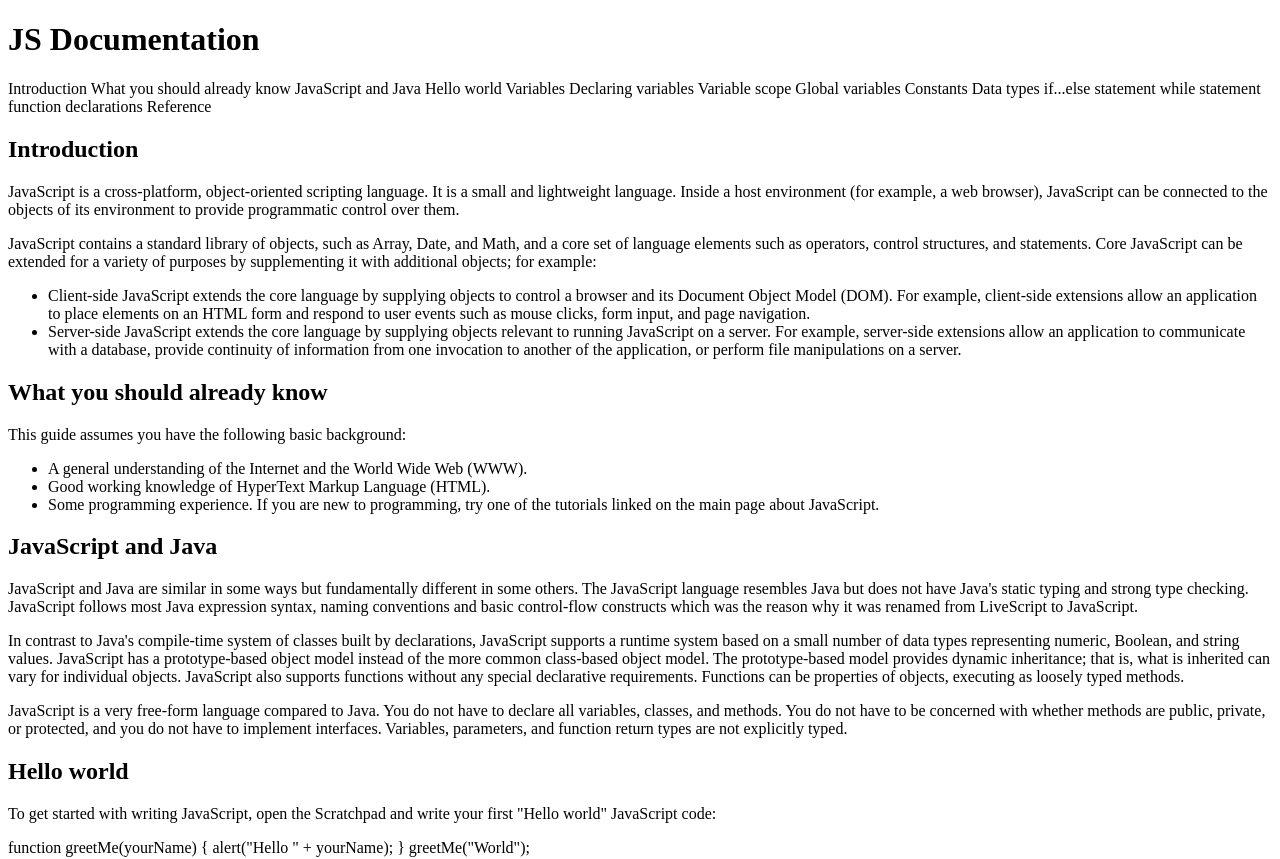
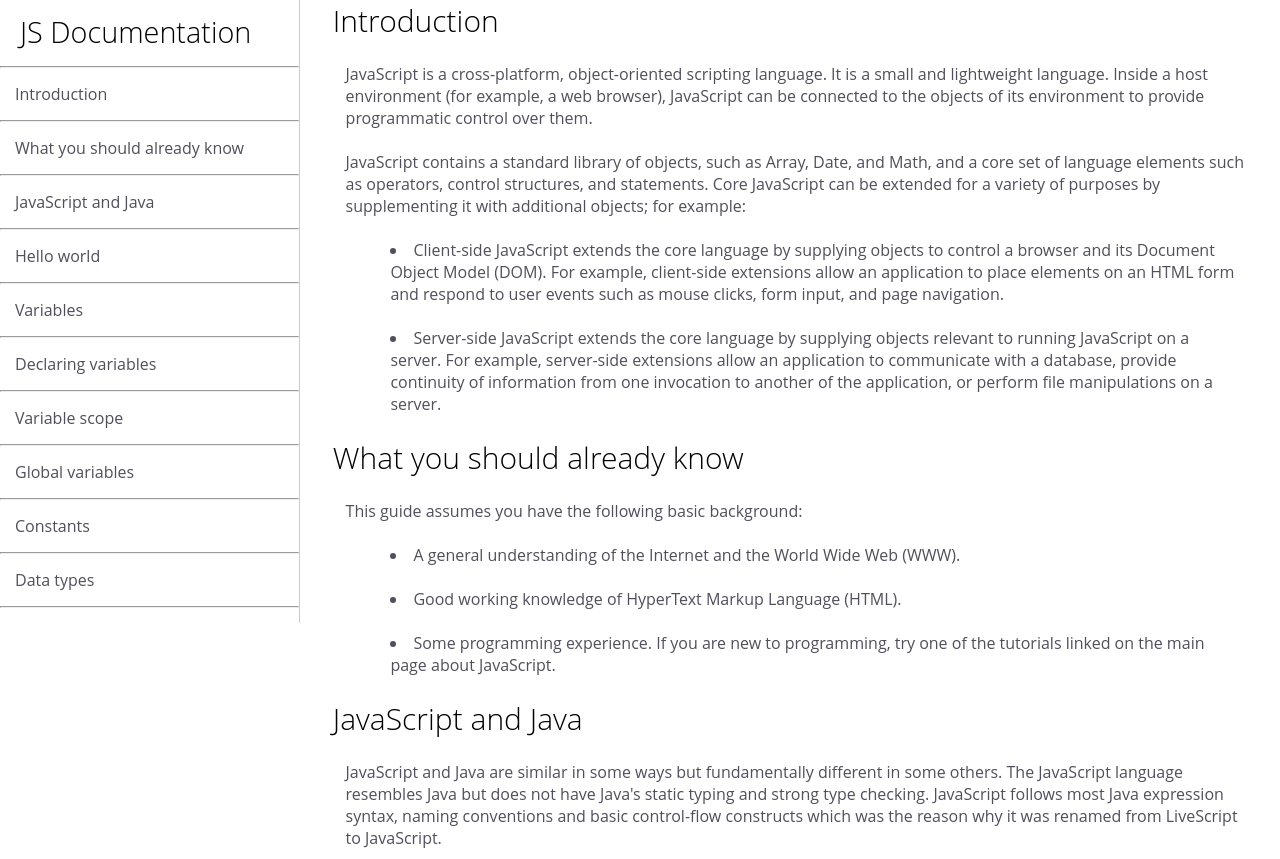
Before and after one commit to mvfasatresor/Technical-Documentation, a plain HTML site: page index.html in a window 1280 px wide. Shown: the top 859 px of the page. Drawn offline with Linux system fonts and the light colour scheme; a script that the page names is missing.

Commit message:
div,li,ul

```diff
--- a/index.html
+++ b/index.html
@@ -10,283 +10,323 @@
 </head>
 <body>
     <!-- scrollable content -->
-    <div class="container">
+    <div class=" scrollable-container">
         <h1 id="jsdocument"> JS Documentation</h1>
-        <span> Introduction</span>
-        <span> What you should already know</span>
-        <span> JavaScript and Java</span>
-        <span> Hello world</span>
-        <span> Variables</span>
-        <span> Declaring variables</span>
-        <span>Variable scope</span>
-        <span>Global variables</span>
-        <span>Constants</span>
-        <span>Data types</span>
-        <span>if...else statement</span>
-        <span>while statement</span>
-        <span>function declarations</span>
-        <span>Reference</span>
+        <br>
+        <br>
+        <br>
+
+        <hr>
+        <span class="js"> Introduction</span>
+        <hr>
+        <span class="js"> What you should already know</span>
+        <hr>
+        <span class="js"> JavaScript and Java</span>
+        <hr>
+        <span class="js"> Hello world</span>
+        <hr>
+        <span class="js"> Variables</span>
+        <hr>
+        <span class="js"> Declaring variables</span>
+        <hr>
+        <span class="js">Variable scope</span>
+        <hr>
+        <span class="js">Global variables</span>
+        <hr>
+        <span class="js">Constants</span>
+        <hr>
+        <span class="js">Data types</span>
+        <hr>
+        <span class="js">if...else statement</span>
+        <hr>
+        <span class="js">while statement</span>
+        <hr>
+        <span class="js">function declarations</span>
+        <hr>
+        <span class="js">Reference</span>
+
 
     </div>
 
     <section>
         <!-- Introduction -->
         <h1 id="introduction"> Introduction</h1>
+       <br>
+        <p> JavaScript is a cross-platform, object-oriented scripting language. It is a small and lightweight language. Inside a host environment (for example, a web browser), JavaScript can be connected to the objects of its environment to provide programmatic control over them.</p>
+       <br>
+        <p> JavaScript contains a standard library of objects, such as Array, Date, and Math, and a core set of language elements such as operators, control structures, and statements. Core JavaScript can be extended for a variety of purposes by supplementing it with additional objects; for example:</p>
+       <br>
 
-        <p> JavaScript is a cross-platform, object-oriented scripting language. It is a small and lightweight language. Inside a host environment (for example, a web browser), JavaScript can be connected to the objects of its environment to provide programmatic control over them.</p>
+            <li>Client-side JavaScript extends the core language by supplying objects to control a browser and its Document Object Model (DOM). For example, client-side extensions allow an application to place elements on an HTML form and respond to user events such as mouse clicks, form input, and page navigation.</li>
+           <br>
+            <li>Server-side JavaScript extends the core language by supplying objects relevant to running JavaScript on a server. For example, server-side extensions allow an application to communicate with a database, provide continuity of information from one invocation to another of the application, or perform file manipulations on a server.</li>
 
-        <p> JavaScript contains a standard library of objects, such as Array, Date, and Math, and a core set of language elements such as operators, control structures, and statements. Core JavaScript can be extended for a variety of purposes by supplementing it with additional objects; for example:</p>
-
-        <ul>
-            <li>Client-side JavaScript extends the core language by supplying objects to control a browser and its Document Object Model (DOM). For example, client-side extensions allow an application to place elements on an HTML form and respond to user events such as mouse clicks, form input, and page navigation.</li>
-            <li>Server-side JavaScript extends the core language by supplying objects relevant to running JavaScript on a server. For example, server-side extensions allow an application to communicate with a database, provide continuity of information from one invocation to another of the application, or perform file manipulations on a server.</li>
-        </ul>
-
+       <br>
         <!-- What you should already know -->
         <h1 id="Whatyoushouldalreadyknow"> What you should already know</h1>
+       <br>
+        <p> This guide assumes you have the following basic background:</p>
+       <br>
 
-        <p> This guide assumes you have the following basic background:</p>
+            <li>A general understanding of the Internet and the World Wide Web (WWW).</li>
+           <br>
+            <li> Good working knowledge of HyperText Markup Language (HTML).</li>
+            <br>
+            <li> Some programming experience. If you are new to programming, try one of the tutorials linked on the main page about JavaScript.</li>
 
-        <ul>
-            <li>A general understanding of the Internet and the World Wide Web (WWW).</li>
-            <li> Good working knowledge of HyperText Markup Language (HTML).</li>
-            <li> Some programming experience. If you are new to programming, try one of the tutorials linked on the main page about JavaScript.</li>
-        </ul>
-
+       <br>
         <!-- JavaScript and Java -->
         <h1 id="javascriptandjava"> JavaScript and Java</h1>
-
+       <br>
         <p>JavaScript and Java are similar in some ways but fundamentally different in some others. The JavaScript language resembles Java but does not have Java's static typing and strong type checking. JavaScript follows most Java expression syntax, naming conventions and basic control-flow constructs which was the reason why it was renamed from LiveScript to JavaScript.</p>
-
+       <br>
         <p>In contrast to Java's compile-time system of classes built by declarations, JavaScript supports a runtime system based on a small number of data types representing numeric, Boolean, and string values. JavaScript has a prototype-based object model instead of the more common class-based object model. The prototype-based model provides dynamic inheritance; that is, what is inherited can vary for individual objects. JavaScript also supports functions without any special declarative requirements. Functions can be properties of objects, executing as loosely typed methods.</p>
-
+       <br>
         <p> JavaScript is a very free-form language compared to Java. You do not have to declare all variables, classes, and methods. You do not have to be concerned with whether methods are public, private, or protected, and you do not have to implement interfaces. Variables, parameters, and function return types are not explicitly typed.</p>
-
+        <br>
         <!-- Hello world -->
         <h1 id="Helloworld"> Hello world</h1>
-
+       <br>
         <p>To get started with writing JavaScript, open the Scratchpad and write your first "Hello world" JavaScript code:</p>
-
-        <div>
+       <br>
+        <div id="codes">
             <span>function greetMe(yourName) { alert("Hello " + yourName); }
-                greetMe("World");</span>
+                <br>
+                greetMe("World");></span>
         </div>
-
+       <br>
         <p> Select the code in the pad and hit Ctrl+R to watch it unfold in your browser!</p>
-
+        <br>
         <!-- Variables -->
          <h1 id="Variables"> Variables</h1>
-
+       <br>
          <p>You use variables as symbolic names for values in your application. The names of variables, called identifiers, conform to certain rules.</p>
-
+       <br>
          <p>A JavaScript identifier must start with a letter, underscore (_), or dollar sign ($); subsequent characters can also be digits (0-9). Because JavaScript is case sensitive, letters include the characters "A" through "Z" (uppercase) and the characters "a" through "z" (lowercase).</p>
-
+       <br>
          <p>You can use ISO 8859-1 or Unicode letters such as å and ü in identifiers. You can also use the Unicode escape sequences as characters in identifiers. Some examples of legal names are Number_hits, temp99, and _name.</p>
-
+       <br>
          <!-- Declaring variables -->
           <h1 id="Declaringvariables"> Declaring variables</h1>
-
+       <br>
           <p>You can declare a variable in three ways:</p>
-
+       <br>
           <p>With the keyword var. For example,</p>
-
-          <div>
-            <span> var x = 42.</span>
+       <br>
+          <div id="codes">
+            <span>var x = 42.</span>
           </div>
-
+       <br>
           <p>This always declares a global variable. It generates a strict JavaScript warning. You shouldn't use this variant.</p>
-
+       <br>
           <p>With the keyword let. For example,</p>
-
-          <div>
-            <span> let y = 13.</span>
-
-          </div>
-
+       <br>
+          <div id="codes">
+            <span>let y = 13.</span>
+         </div>
+        <br>
           <p>This syntax can be used to declare a block scope local variable. See Variable scope below.</p>
-
+       <br>
 
           <!-- Variable scope -->
          <h1 id="Variablescope"> Variable scope</h1>
-
+       <br>
          <p>When you declare a variable outside of any function, it is called a global variable, because it is available to any other code in the current document. When you declare a variable within a function, it is called a local variable, because it is available only within that function.</p>
-
+        <br>
          <p>JavaScript before ECMAScript 2015 does not have block statement scope; rather, a variable declared within a block is local to the function (or global scope) that the block resides within. For example the following code will log 5, because the scope of x is the function (or global context) within which x is declared, not the block, which in this case is an if statement.</p>
-
-         <div>
+        <br>
+         <div id="codes">
             <span>if (true) { var x = 5; } console.log(x); // 5</span>
          </div>
-
+       <br>
          <p>This behavior changes, when using the let declaration introduced in ECMAScript 2015.</p>
-
-         <div>
-            <span> if (true) { let y = 5; } console.log(y); // ReferenceError: y is
-                not defined</span>
+        <br>
+         <div id="codes">
+            <span>if (true) { let y = 5; } console.log(y); // ReferenceError: y is not defined</span>
          </div>
+       <br>
 
          <!-- Global variables -->
          <h1 id="Globalvariables"> Global variables</h1>
-
+       <br>
          <p>Global variables are in fact properties of the global object. In web pages the global object is window, so you can set and access global variables using the window.variable syntax.</p>
-
+        <br>
          <p>Consequently, you can access global variables declared in one window or frame from another window or frame by specifying the window or frame name. For example, if a variable called phoneNumber is declared in a document, you can refer to this variable from an iframe as parent.phoneNumber.</p>
-
+        <br>
          <!-- Constants -->
          <h1 id="Constants">Constants</h1>
-
+        <br>
          <p>You can create a read-only, named constant with the const keyword. The syntax of a constant identifier is the same as for a variable identifier: it must start with a letter, underscore or dollar sign and can contain alphabetic, numeric, or underscore characters.</p>
-
-         <div>
-            <span> const PI = 3.14;</span>
+        <br>
+         <div id="codes">
+            <span>const PI = 3.14;</span>
          </div>
-
+        <br>
          <p>A constant cannot change value through assignment or be re-declared while the script is running. It has to be initialized to a value.</p>
-
+        <br>
          <p>The scope rules for constants are the same as those for let block scope variables. If the const keyword is omitted, the identifier is assumed to represent a variable.</p>
-
+        <br>
          <p>You cannot declare a constant with the same name as a function or variable in the same scope. For example:</p>
-
-         <div>
-            <span> // THIS WILL CAUSE AN ERROR function f() {}; const f = 5; // THIS
+        <br>
+         <div id="codes">
+            <span>// THIS WILL CAUSE AN ERROR function f() {}; const f = 5; // THIS
+                <br>
                 WILL CAUSE AN ERROR ALSO function f() { const g = 5; var g;
+                <br>
                 //statements }</span>
          </div>
-
+        <br>
          <p>However, object attributes are not protected, so the following statement is executed without problems.</p>
-
-         <div>
+        <br>
+         <div id="codes">
             <span>const MY_OBJECT = {"key": "value"}; MY_OBJECT.key =
+                <br>
                 "otherValue";</span>
          </div>
-
+       <br>
          <!-- Data types -->
           <h1 id="Data types">Data types</h1>
+       <br>
+          <p>The latest ECMAScript standard defines seven data types:</p>
+        <br>
 
-          <p>The latest ECMAScript standard defines seven data types:</p>
+            <li>Six data types that are primitives:</li>
 
-          <ul>
-            <li>Six data types that are primitives:</li>
-          </ul>
+        <br>
 
-          <ul>
             <li>Boolean. true and false.</li>
+            <br>
             <li>null. A special keyword denoting a null value. Because JavaScript is case-sensitive, null is not the same as Null, NULL, or any other variant.</li>
+            <br>
             <li> undefined. A top-level property whose value is undefined.</li>
+            <br>
             <li>Number. 42 or 3.14159.</li>
+            <br>
             <li>String. "Howdy"</li>
+            <br>
             <li>Symbol (new in ECMAScript 2015). A data type whose instances are unique and immutable.</li>
-          </ul>
 
-          <ul>
+        <br>
+
             <li>and Object</li>
-          </ul>
 
+        <br>
           <p>Although these data types are a relatively small amount, they enable you to perform useful functions with your applications. Objects and functions are the other fundamental elements in the language. You can think of objects as named containers for values, and functions as procedures that your application can perform.</p>
-
+<br>
           <!-- if...else statement -->
            <h1 id="if...else statement">if...else statement</h1>
-
+    <br>
            <p>Use the if statement to execute a statement if a logical condition is true. Use the optional else clause to execute a statement if the condition is false. An if statement looks as follows:</p>
-
-           <div>
+        <br>
+           <div id="codes">
             <span>if (condition) { statement_1; } else { statement_2; }</span>
            </div>
-
+        <br>
            <p>condition can be any expression that evaluates to true or false. See Boolean for an explanation of what evaluates to true and false. If condition evaluates to true, statement_1 is executed; otherwise, statement_2 is executed. statement_1 and statement_2 can be any statement, including further nested if statements.</p>
-
+        <br>
            <p>You may also compound the statements using else if to have multiple conditions tested in sequence, as follows:</p>
-
-           <div>
+        <br>
+           <div id="codes">
             <span>if (condition_1) { statement_1; } else if (condition_2) {
+               <br>
                 statement_2; } else if (condition_n) { statement_n; } else {
-                statement_last; }</span>
+               <br>
+                    statement_last; }</span>
            </div>
-
+        <br>
            <p>In the case of multiple conditions only the first logical condition which evaluates to true will be executed. To execute multiple statements, group them within a block statement ({ ... }) . In general, it's good practice to always use block statements, especially when nesting if statements:</p>
-
-           <div>
-            <span> if (condition) { statement_1_runs_if_condition_is_true;
+        <br>
+           <div id="codes">
+            <span>if (condition) { statement_1_runs_if_condition_is_true;
+               <br>
                 statement_2_runs_if_condition_is_true; } else {
+                <br>
                 statement_3_runs_if_condition_is_false;
+                <br>
                 statement_4_runs_if_condition_is_false; }</span>
            </div>
-
+        <br>
            <p>It is advisable to not use simple assignments in a conditional expression, because the assignment can be confused with equality when glancing over the code. For example, do not use the following code:</p>
-
-           <div>
+        <br>
+           <div id="codes">
             <span>if (x = y) { /* statements here */ }</span>
            </div>
-
+        <br>
            <p>If you need to use an assignment in a conditional expression, a common practice is to put additional parentheses around the assignment. For example:</p>
-
-           <div>
+        <br>
+           <div id="codes">
             <span>if ((x = y)) { /* statements here */ }</span>
            </div>
-
+<br>
            <!-- while statement -->
             <h1 id="while statement">while statement</h1>
+    <br>
             <p>A while statement executes its statements as long as a specified condition evaluates to true. A while statement looks as follows:</p>
-
-            <div>
+        <br>
+            <div id="codes">
                 <span>while (condition) statement</span>
             </div>
-
+            <br>
             <p>If the condition becomes false, statement within the loop stops executing and control passes to the statement following the loop.</p>
-
+            <br>
             <p>The condition test occurs before statement in the loop is executed. If the condition returns true, statement is executed and the condition is tested again. If the condition returns false, execution stops and control is passed to the statement following while.</p>
-
+           <br>
             <p>To execute multiple statements, use a block statement ({ ... }) to group those statements.</p>
-
+            <br>
             <p>Example:</p>
-
+            <br>
             <p>The following while loop iterates as long as n is less than three:</p>
-
-            <div>
+            <br>
+            <div id="codes">
                 <span>var n = 0; var x = 0; while (n < 3) { n++; x += n; }</span>
             </div>
+            <br>
+            <p> With each iteration, the loop increments n and adds that value to x. Therefore, x and n take on the following values:</p>
+           <br>
 
-            <p> With each iteration, the loop increments n and adds that value to x. Therefore, x and n take on the following values:</p>
+                <li>After the first pass: n = 1 and x = 1</li>
+               <br>
+                <li>After the second pass: n = 2 and x = 3</li>
+                <br>
+                <li>After the third pass: n = 3 and x = 6</li>
 
-            <ul>
-                <li>After the first pass: n = 1 and x = 1</li>
-                <li>After the second pass: n = 2 and x = 3</li>
-                <li>After the third pass: n = 3 and x = 6</li>
-            </ul>
-
+           <br>
             <p>After completing the third pass, the condition n < 3 is no longer true, so the loop terminates.</p>
-
+<br>
             <!-- Function declarations -->
              <h1 id="Function declarations">Function declarations</h1>
+    <br>
+             <p>A function definition (also called a function declaration, or function statement) consists of the function keyword, followed by:</p>
+        <br>
 
-             <p>A function definition (also called a function declaration, or function statement) consists of the function keyword, followed by:</p>
+                <li>The name of the function.</li>
+            <br>
+                <li>A list of arguments to the function, enclosed in parentheses and separated by commas.</li>
+                <br>
+                <li>The JavaScript statements that define the function, enclosed in curly brackets, { }.</li>
 
-             <ul>
-                <li>The name of the function.</li>
-                <li>A list of arguments to the function, enclosed in parentheses and separated by commas.</li>
-                <li>The JavaScript statements that define the function, enclosed in curly brackets, { }.</li>
-             </ul>
-
+            <br>
              <p>For example, the following code defines a simple function named square:</p>
-
-             <div>
+            <br>
+             <div id="codes">
                 <span>function square(number) { return number * number; }</span>
 
             </div>
-
+            <br>
             <p>The function square takes one argument, called number. The function consists of one statement that says to return the argument of the function (that is, number) multiplied by itself. The return statement specifies the value returned by the function.</p>
-
-            <div>
+            <br>
+            <div id="codes">
                 <span>return number * number;</span>
              </div>
-
+            <br>
              <p>Primitive parameters (such as a number) are passed to functions by value; the value is passed to the function, but if the function changes the value of the parameter, this change is not reflected globally or in the calling function.</p>
-
+<br>
              <!-- Reference -->
               <h1 id="Reference">Reference</h1>
+    <br>
 
-              <ul>
                 <li>All the documentation in this page is taken from <a href="https://developer.mozilla.org/en-US/docs/Web/JavaScript/Guide"> MDN</a></li>
-              </ul>
+
 
     </section>
 
--- a/styles.css
+++ b/styles.css
@@ -0,0 +1,85 @@
+/* Global Styles  */
+* {
+    margin: 0;
+    padding: 0;
+    box-sizing: border-box;
+  }
+  body{
+    font-family:  "Open Sans", Arial, sans-serif;
+    }
+    /* all h1 */
+ h1{
+    color: black;
+ }
+
+    /* scrollable-container */
+  .scrollable-container {
+    position: fixed;
+    width: 300px;
+    height:  623.077px;
+    overflow-y:auto;
+    overflow-x: auto;
+    border-right: 1px solid #ccc;
+    display: flex;
+    flex-direction: column;
+    text-align: left;
+    background-color: white;
+
+
+  }
+  /* h1 js document */
+  div h1{
+    position: fixed;
+    padding: 12px 27px 20px 20px;
+    letter-spacing: 0;
+    font-size: 28.8px;
+    height: 42.3px;
+    font-weight: 70;
+    background-color: white;
+
+  }
+  /* span /js */
+  .js {
+    padding: 15px;
+    color: #504f5c;
+
+  }
+
+  /* section */
+  section{
+    overflow-y:auto;
+    overflow-x:hidden;
+  }
+
+  /* section/h1 */
+  section h1{
+    margin-left: 26%;
+    font-size: 30px;
+    font-weight: 70;
+  }
+
+  /* paragraphs */
+
+  p{
+    max-width: 925px;
+    margin: 0 2% 0 27%;
+    text-wrap: wrap;
+    color: #504f5c;
+  }
+ /* list */
+  li{
+    margin-left: 30.5%;
+    color: #504f5c;
+    max-width: 850px;
+
+  }
+  /* div codes */
+ #codes{
+    margin: 0 2% 0 27.5%;
+    background-color: #f7f7f7;
+    padding:15px 0 15px 15px;
+    border-radius: 4px;
+    color: #504f5c;
+    font-family: monospace;
+    font-size: 12.4px;
+ }
```
